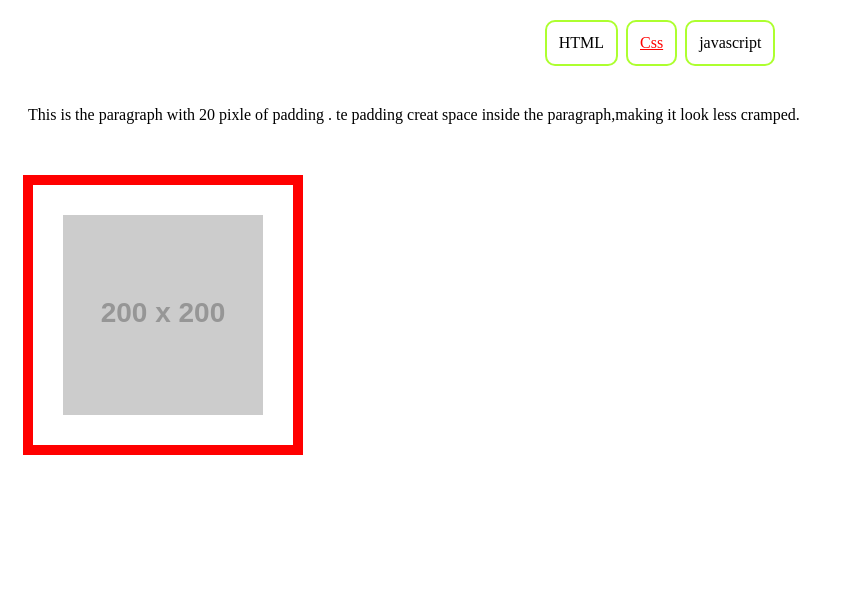
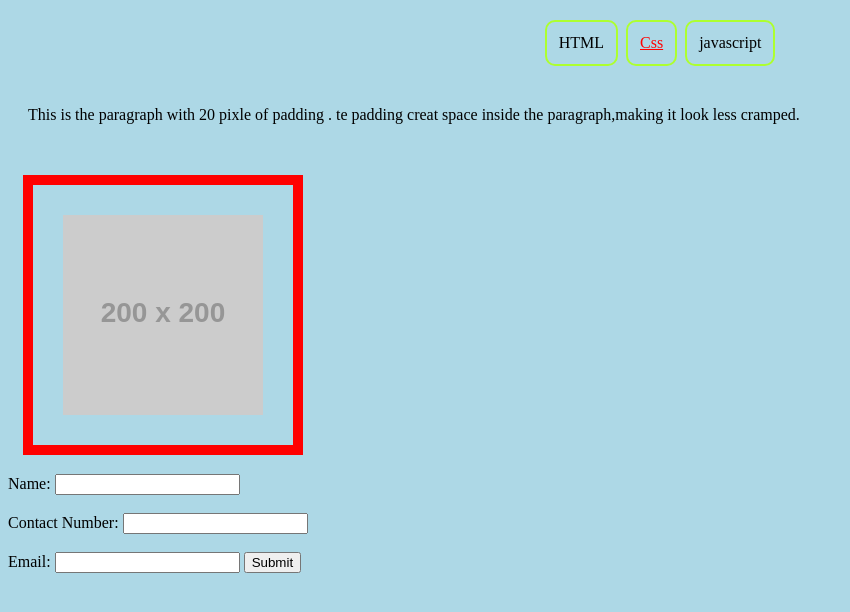
Before and after one commit to SwapnaBihari/NextGenDevHouse, a plain HTML site: page 01_HTML/Creating Css.html in a window 1280 px wide. Shown: the whole page, without its empty margins (0-850 px from the left). Drawn offline with Linux system fonts and the light colour scheme; placeholder pictures from the web are drawn by us.

Commit message:
add: display form

```diff
--- a/test01/Creating Css.html
+++ b/01_HTML/Creating Css.html
@@ -5,6 +5,14 @@
     <meta name="viewport" content="width=device-width, initial-scale=1.0">
     <title>Creating a css class</title>
     <style>
+        body{
+            background-color: lightblue;
+        }
+        @media(max-width: 600px){
+            body{
+                background-color: lightcoral;
+            }
+        }
         .highlight{
             color: red;
             text-decoration: underline;
@@ -44,5 +52,16 @@
         </p>
         <img src="https://via.placeholder.com/200" alt="Sample Image">
     </div>
+
+    <!--Creating a simple form--->
+    <form action="">
+        <label for="name">Name:</label>
+        <input type="text" name="name"/> <br/><br/>
+        <label for="">Contact Number:</label>
+        <input type="number"/><br/><br/>
+        <label for="email">Email:</label>
+        <input type="email"/>
+        <input type="submit"/>
+    </form>
 </body>
 </html>
```
Also changed, not shown: 01_HTML/Frontend.jpeg (renamed from test01/Frontend.jpeg), 01_HTML/index.html (renamed from test01/index.html).
